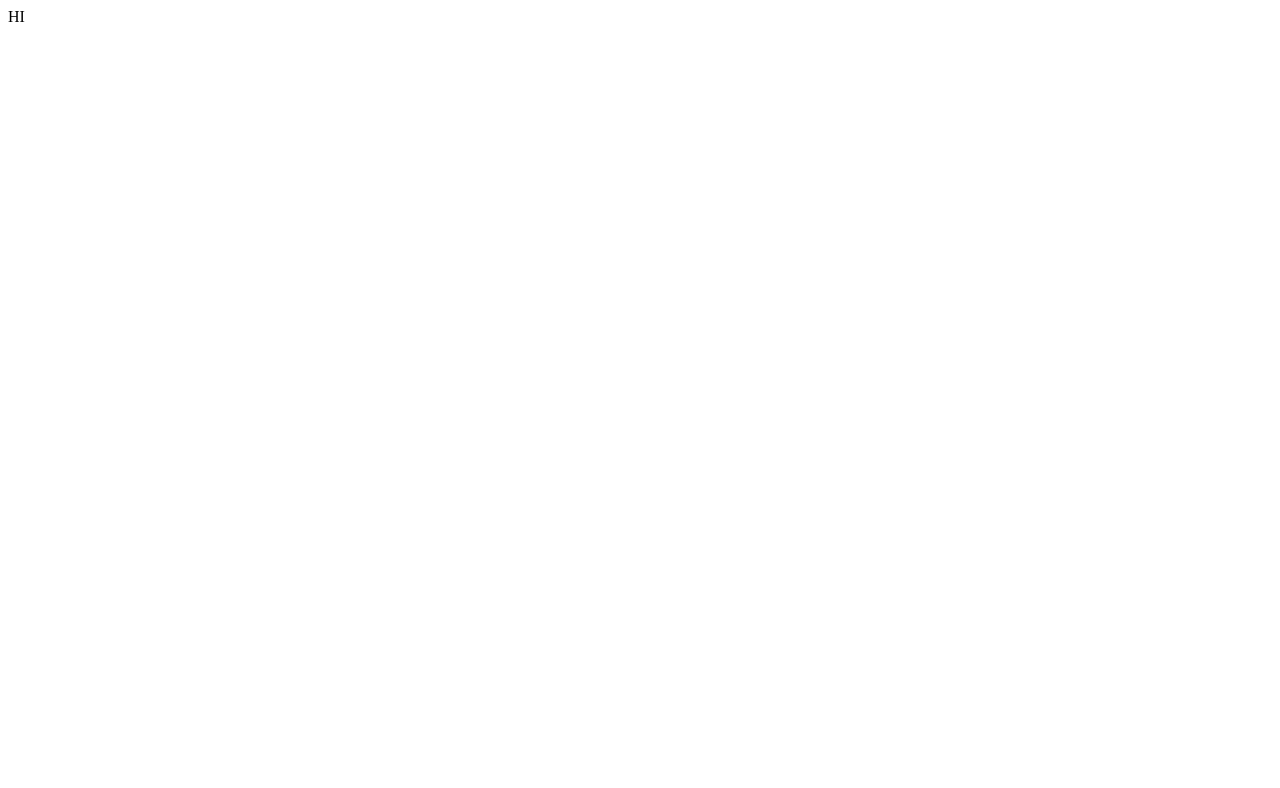
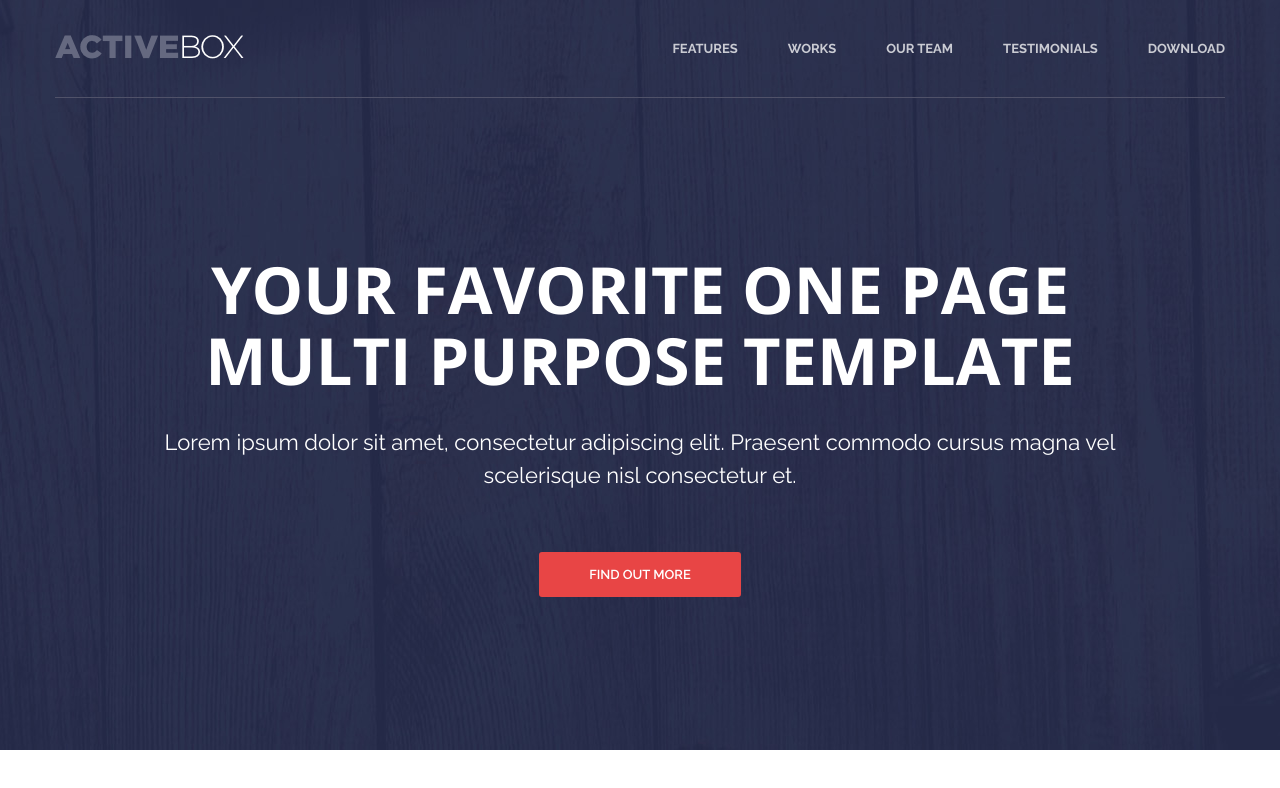
Before and after one commit to Roman15122022/ActiveBox1, a plain HTML site: page index.html in a window 1280 px wide. Drawn offline with nearby package versions, Linux system fonts and the light colour scheme.

Commit message:
lesson 1

```diff
--- /dev/null
+++ b/assets/css/style.css
@@ -0,0 +1,125 @@
+body{
+    margin: 0;
+    font-family: 'Raleway', sans-serif;
+    font-size: 14px;
+    color: #6c7279;
+    background-color: #fff;
+    -webkit-font-smoothing: antialiased;
+}
+*,
+*:before,
+*:after{
+    box-sizing: border-box;
+}
+h1,h2,h3,h4,h5,h6{
+    margin: 0;
+}
+p{
+    margin: 0 0 10px;
+}
+/*CONTAINER
+------------------------------------*/
+.container{
+    width: 100%;
+    max-width: 1170px;
+    margin: 0 auto;
+}
+
+/*HEADER
+-------------------------------------------*/
+.header{
+    width: 100%;
+    height: 100px;
+    position: absolute;
+    top: 0;
+    left: 0;
+    z-index: 1000;
+}
+.header__inner{
+    display: flex;
+    justify-content: space-between;
+    border-bottom: 1px solid #505269;
+    padding: 35px 0;
+    align-items: center;
+}
+/*NAV
+-------------------------------------------*/
+.nav{
+    display: flex;
+    font-size: 13px;
+    font-weight: bold;
+    text-transform: uppercase;
+
+}
+.nav__link{
+    margin-left: 50px;
+    text-decoration: none;
+    color: white;
+    opacity: 0.75;
+    transition: opacity .2s linear;
+}
+.nav__link:first-child{
+    margin-left: 0;
+}
+.nav__link:hover {
+    opacity: 1;
+
+}
+
+/*INTRO
+-----------------------------------*/
+.intro{
+    display: flex;
+    flex-direction: column;
+    justify-content: center;
+    height: 750px;
+    padding-top: 100px;
+    background: #505269 url("../img/intro/bg.jpg") no-repeat center /cover;
+}
+.intro__inner{
+    max-width: 970px;
+    width: 100%;
+    margin: 0 auto;
+    text-align: center;
+}
+.intro__title{
+    margin: 0 0 30px ;
+    text-transform: uppercase;
+    font-family: 'Open Sans', sans-serif;
+    font-size: 65px;
+    line-height:71px ;/*1.1*/
+    color: #ffffff;
+    font-weight: 700;
+
+}
+.intro__subtitle{
+    font-size: 22px;
+    color: white;
+    line-height: 1.5;
+    font-weight: 400;
+    margin-bottom: 60px;
+}
+/*BUTTON
+----------------------------------*/
+.btn{
+    display: inline-block;
+    vertical-align: top;
+    border: 0;
+    cursor: pointer;
+    font-size: 13px;
+    color: #ffffff;
+    font-weight: 600;
+    text-transform: uppercase;
+    text-decoration: none;
+    border-radius: 3px;
+    font-family: 'Raleway', sans-serif;
+    transition: background-color .1s linear;
+}
+.btn--red{
+    background-color: #e84545;
+    padding: 15px 50px;
+
+}
+.btn--red:hover{
+    background-color: #af3232;
+}
--- a/index.html
+++ b/index.html
@@ -1,12 +1,44 @@
 <!DOCTYPE html>
 <html lang="en">
-<head>
+    <head>
+    <link rel="stylesheet" href="assets/css/style.css">
     <meta charset="UTF-8">
-    <title>Title</title>
+        <link rel="preconnect" href="https://fonts.googleapis.com"><link rel="preconnect" href="https://fonts.gstatic.com" crossorigin><link href="https://fonts.googleapis.com/css2?family=Cardo:ital@1&family=Open+Sans:wght@700&family=Raleway:wght@400;600;700&display=swap" rel="stylesheet">
+    <title>ActiveBox</title>
 </head>
 <body>
- <div class="start">
-    HI
- </div>
+    <!--INTRO-->
+    <header class="header">
+            <div class="container">
+                <div class="header__inner">
+                    <div class="header__logo">
+                        <img src="assets/img/intro/ActiveBox.png" alt="">
+                    </div>
+                    <nav class="nav">
+                        <a class="nav__link" href="#">Features</a>
+                        <a class="nav__link" href="#">Works</a>
+                        <a class="nav__link" href="#">Our Team</a>
+                        <a class="nav__link" href="#">Testimonials</a>
+                        <a class="nav__link" href="#">Download</a>
+                    </nav>
+                </div>
+            </div>
+    </header>
+
+    <!--INTRO-->
+    <div class="intro">
+        <div class="container">
+            <div class="intro__inner">
+                <h1 class="intro__title">Your Favorite One Page
+                    Multi Purpose Template</h1>
+                <h2 class="intro__subtitle">
+                    Lorem ipsum dolor sit amet, consectetur adipiscing elit. Praesent commodo cursus magna
+                    vel scelerisque nisl consectetur et.
+                </h2>
+                <a class="btn btn--red" href="">Find Out More</a>
+            </div>
+        </div>
+    </div>
 </body>
+
 </html>
```
Also changed, not shown: assets/img/features/1.png (added), assets/img/features/2.png (added), assets/img/features/3.png (added), assets/img/features/4.png (added), assets/img/features/5.png (added), assets/img/features/6.png (added), assets/img/intro/ActiveBox.png (added), assets/img/intro/bg.jpg (added), css.css (deleted), 1 other file.
